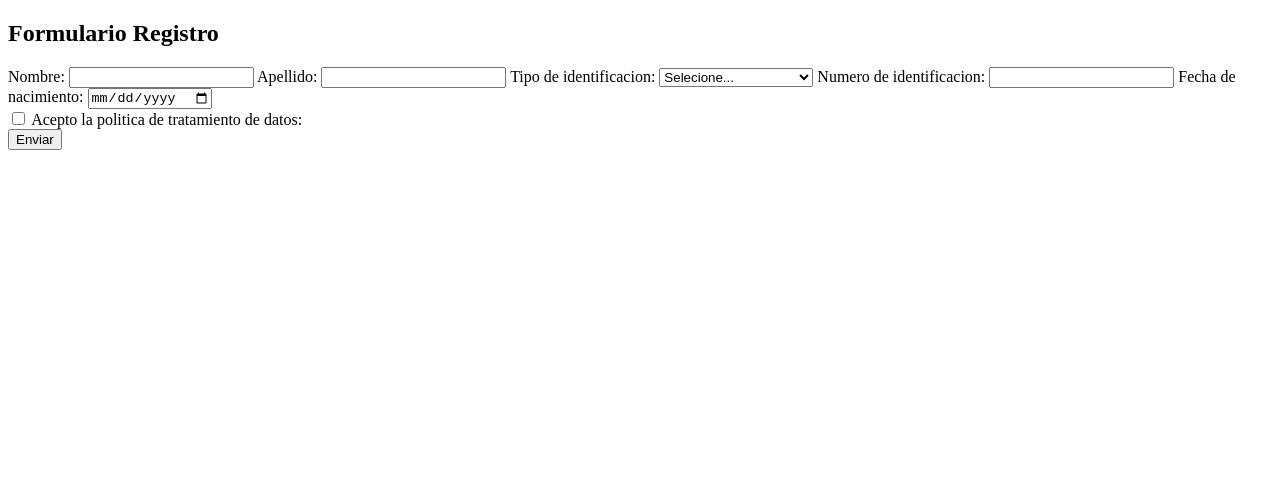
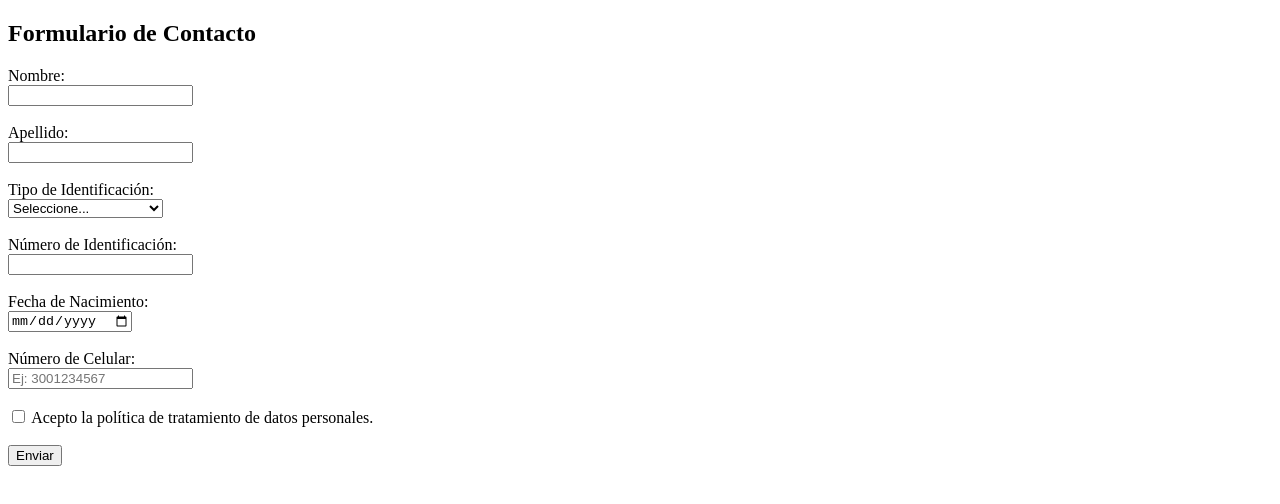
Before and after one commit to Jhoan119/Formulario-Web, a plain HTML site: page index.html in a window 1280 px wide. Drawn offline with Linux system fonts and the light colour scheme.

Commit message:
Update index.html

```diff
--- a/index.html
+++ b/index.html
@@ -1,47 +1,41 @@
 <!DOCTYPE html>
-<html lang="en">
+<html lang="es">
 <head>
     <meta charset="UTF-8">
     <meta name="viewport" content="width=device-width, initial-scale=1.0">
-    <title>Formulario</title>
+    <title>Formulario de Contacto</title>
 </head>
 <body>
     <form action="#" method="post">
-        <h2>Formulario Registro</h2>
+        <h2>Formulario de Contacto</h2>
 
+        <label for="nombre">Nombre:</label><br>
+        <input type="text" id="nombre" name="nombre" required><br><br>
 
-        <label for="nombre">Nombre:</label>
-        <input type="text" id="nombre" name="nombre" required>
+        <label for="apellido">Apellido:</label><br>
+        <input type="text" id="apellido" name="apellido" required><br><br>
 
-        <label for="apellido">Apellido:</label>
-        <input type="text" id="Apellido" name="Apellido" required>
-
-
-        <label for="tipo-id">Tipo de identificacion:</label>
+        <label for="tipo-id">Tipo de Identificación:</label><br>
         <select id="tipo-id" name="tipo-id" required>
-            <option value="">Selecione...</option>
-            <option value="Cc">Cedula de Ciudadania</option>
+            <option value="">Seleccione...</option>
+            <option value="Cc">Cédula de Ciudadanía</option>
             <option value="Ti">Tarjeta de Identidad</option>
             <option value="Pa">Pasaporte</option>
-        </select>
+        </select><br><br>
 
-        <label for="numero-id">Numero de identificacion:</label>
-        <input type="number" id="numero-id" name="numero-id" required>
+        <label for="numero-id">Número de Identificación:</label><br>
+        <input type="number" id="numero-id" name="numero-id" required><br><br>
 
-        <label for="fecha-nac">Fecha de nacimiento:</label>
-        <input type="date" id="fecha-nac" name="celular" pattern="[0-15]{15}" placeholder="Ej: 3001234567" required>
+        <label for="fecha-nac">Fecha de Nacimiento:</label><br>
+        <input type="date" id="fecha-nac" name="fecha-nac" required><br><br>
 
-        <div class="checkbox">
+        <label for="celular">Número de Celular:</label><br>
+        <input type="tel" id="celular" name="celular" placeholder="Ej: 3001234567" required><br><br>
 
-            <input type="checkbox" id="politica" name="politica" required>
-            <label for="numero-id">Acepto la politica de tratamiento de datos:</label>
-
-        </div>
-
+        <input type="checkbox" id="politica" name="politica" required>
+        <label for="politica">Acepto la política de tratamiento de datos personales.</label><br><br>
 
         <button type="submit">Enviar</button>
     </form>
-
 </body>
-
 </html>
```
